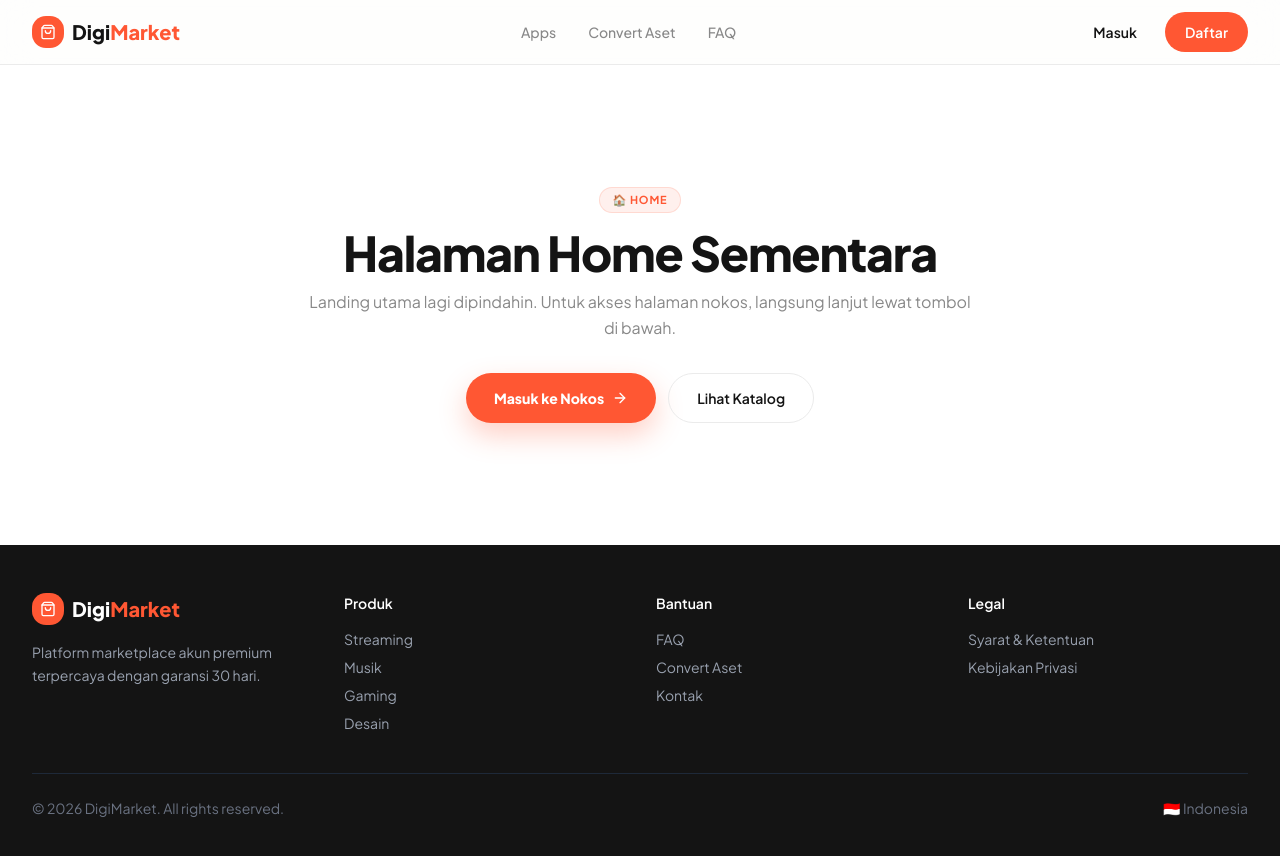
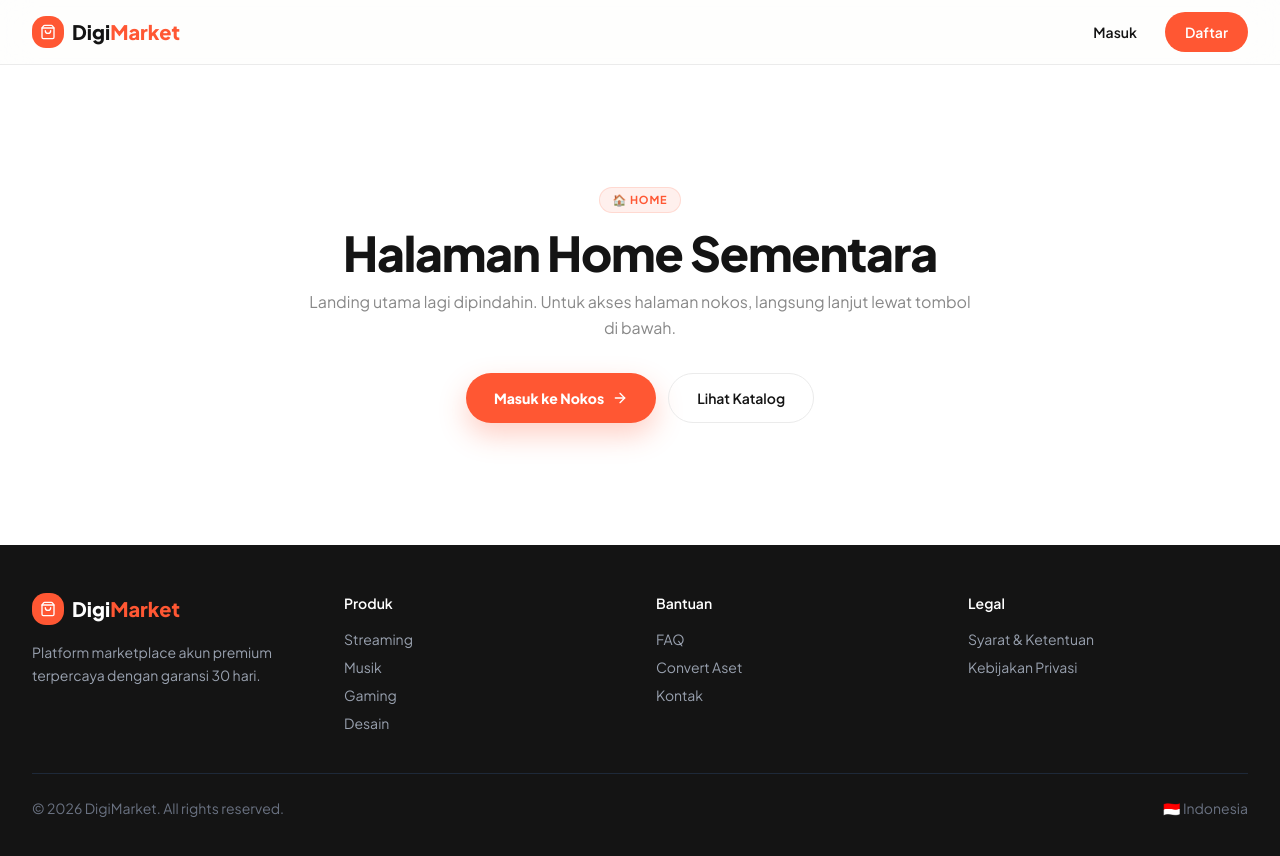
Before and after one commit to pikipici/premium-hub, a Next.js app in the folder premiumhub-web/: page / in a window 1280 px wide. Shown: the top 856 px of the page. Built offline with nearby package versions, Linux system fonts and the light colour scheme; no server answers.

Commit message:
chore(ui): hide apps convert faq from common topbar

```diff
--- a/premiumhub-web/src/components/layout/Navbar.tsx
+++ b/premiumhub-web/src/components/layout/Navbar.tsx
@@ -39,13 +39,6 @@ export default function Navbar() {
             </div>
             <span className="text-xl font-extrabold">Digi<span className="text-[#FF5733]">Market</span></span>
           </Link>
-
-          {/* Desktop Nav */}
-          <div className="hidden md:flex items-center gap-8">
-            <Link href="/product/prem-apps" className="text-sm font-medium text-[#888] hover:text-[#141414] transition-colors">Apps</Link>
-            <Link href="/product/convert" className="text-sm font-medium text-[#888] hover:text-[#141414] transition-colors">Convert Aset</Link>
-            <Link href="/faq" className="text-sm font-medium text-[#888] hover:text-[#141414] transition-colors">FAQ</Link>
-          </div>
 
           {/* Desktop Auth */}
           <div className="hidden md:flex items-center gap-3">
@@ -89,14 +82,10 @@ export default function Navbar() {
         {/* Mobile menu */}
         {open && (
           <div className="md:hidden pb-4 border-t border-[#EBEBEB] mt-2 pt-4 space-y-3">
-            <Link href="/product/prem-apps" className="block text-sm font-medium py-2" onClick={() => setOpen(false)}>Apps</Link>
-            <Link href="/product/convert" className="block text-sm font-medium py-2" onClick={() => setOpen(false)}>Convert Aset</Link>
-            <Link href="/faq" className="block text-sm font-medium py-2" onClick={() => setOpen(false)}>FAQ</Link>
             {showAuthenticated ? (
               <>
                 <Link href="/dashboard" className="block text-sm font-medium py-2" onClick={() => setOpen(false)}>Dashboard</Link>
                 <Link href="/dashboard/wallet" className="block text-sm font-medium py-2" onClick={() => setOpen(false)}>Wallet</Link>
-                <Link href="/dashboard/convert/orders" className="block text-sm font-medium py-2" onClick={() => setOpen(false)}>Convert</Link>
                 <Link href="/dashboard/nokos" className="block text-sm font-medium py-2" onClick={() => setOpen(false)}>Nomor Virtual</Link>
                 {user?.role === 'admin' && <Link href="/admin" className="block text-sm font-medium py-2" onClick={() => setOpen(false)}>Admin Panel</Link>}
                 <button onClick={handleLogout} className="block text-sm font-medium text-red-500 py-2" disabled={logouting}>Logout</button>
```
